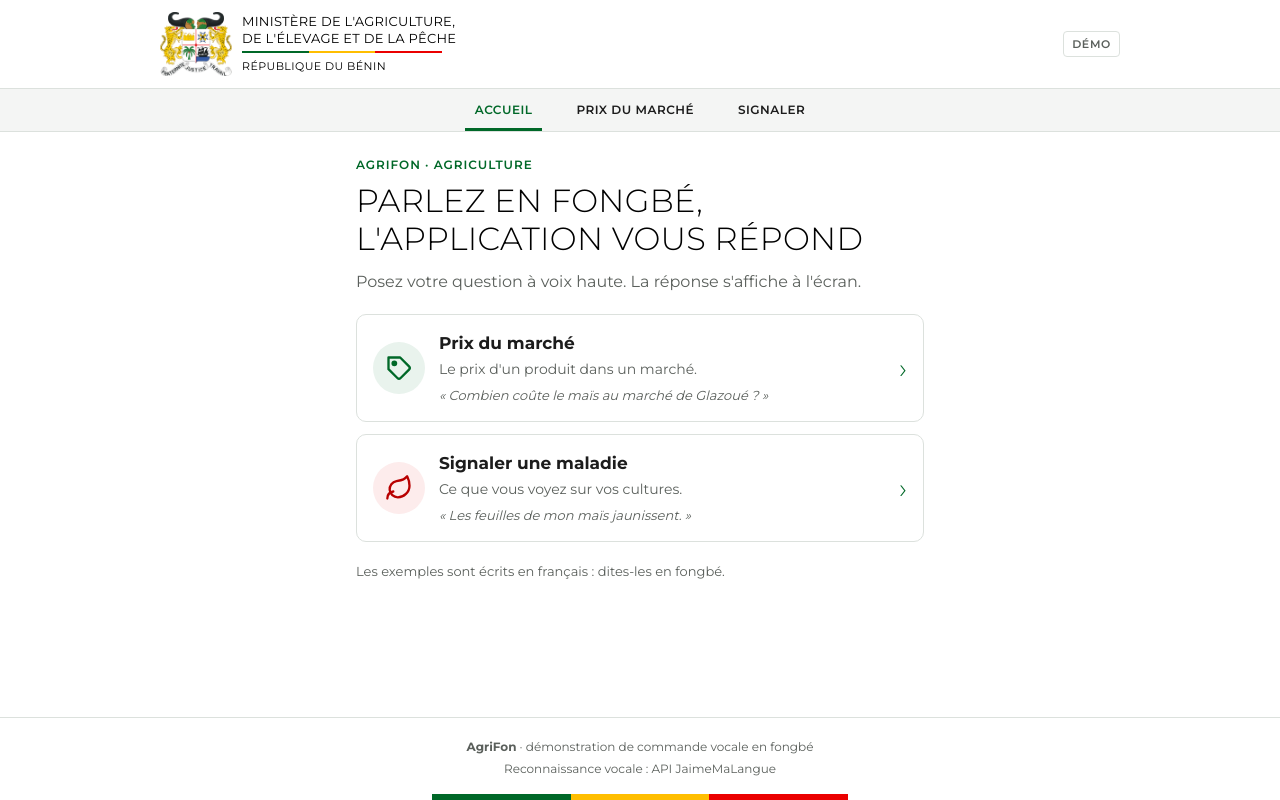
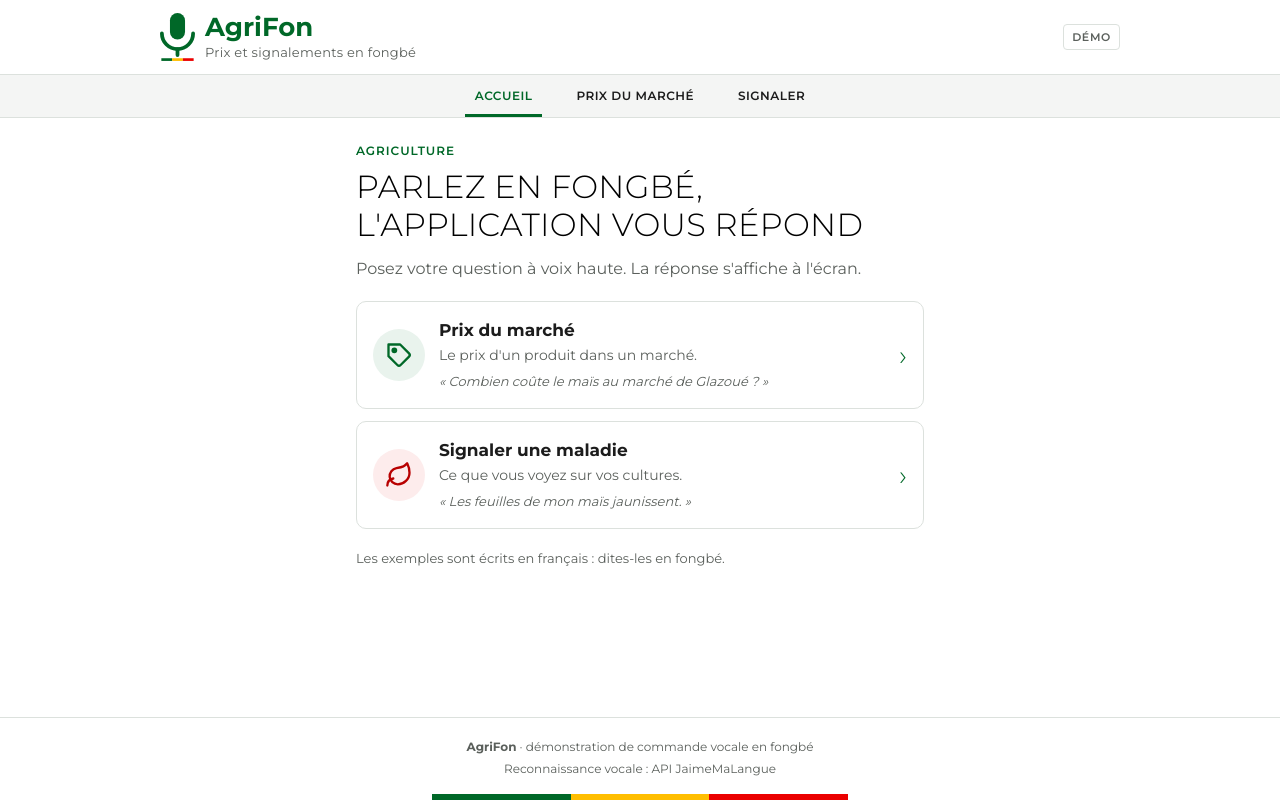
Before and after one commit to Magloire04/demo_agriculture, a website with bundled scripts: page public/index.html in a window 1280 px wide. Built offline with nearby package versions, Linux system fonts and the light colour scheme; files whose address does not match are found by name.

Commit message:
feat(pwa): show agrifon logo and name instead of the coat of arms
The header now uses the microphone of the app icon with the tricolour
band, followed by the AgriFon name. The coat of arms and the ministry
label are removed.

```diff
--- a/public/css/app.css
+++ b/public/css/app.css
@@ -86,7 +86,7 @@ a {
   background: linear-gradient(to right, var(--vert) 0 33.34%, var(--jaune) 33.34% 66.67%, var(--rouge) 66.67% 100%);
 }
 
-/* ---------- En-tête : logotype (armoiries + libellé + bande + pays) ---------- */
+/* ---------- En-tête : logo AgriFon (micro + bande tricolore) et nom ---------- */
 
 .entete {
   padding: 12px 16px;
@@ -111,35 +111,30 @@ a {
   text-decoration: none;
 }
 
-.logo-armoiries {
+.logo-marque {
   flex: none;
-  width: 58px;
+  width: 30px;
   height: auto;
 }
 
 .logo-texte {
   display: flex;
   flex-direction: column;
-  gap: 5px;
+  gap: 2px;
 }
 
-.logo-institution {
+.logo-nom {
+  font-size: 1.375rem;
+  font-weight: 700;
+  line-height: 1.1;
+  color: var(--vert);
+}
+
+.logo-devise {
   font-size: 0.6875rem;
   line-height: 1.3;
   letter-spacing: 0.02em;
-  text-transform: uppercase;
-}
-
-.logo .bande {
-  width: 100%;
-  max-width: 200px;
-  height: 2px;
-}
-
-.logo-pays {
-  font-size: 0.625rem;
-  letter-spacing: 0.04em;
-  text-transform: uppercase;
+  color: var(--texte-doux);
 }
 
 .etiquette-demo {
@@ -1028,16 +1023,16 @@ select {
 }
 
 @media (min-width: 720px) {
-  .logo-armoiries {
-    width: 72px;
+  .logo-marque {
+    width: 35px;
   }
 
-  .logo-institution {
-    font-size: 0.8125rem;
+  .logo-nom {
+    font-size: 1.625rem;
   }
 
-  .logo-pays {
-    font-size: 0.6875rem;
+  .logo-devise {
+    font-size: 0.8125rem;
   }
 
   .navigation ul {
--- a/public/index.html
+++ b/public/index.html
@@ -17,12 +17,11 @@
 
   <header class="entete">
     <div class="entete-interieur">
-      <a class="logo" href="#/" aria-label="Accueil, Ministère de l'Agriculture, de l'Élevage et de la Pêche, République du Bénin">
-        <img class="logo-armoiries" src="img/armoiries.png" alt="" width="320" height="283">
+      <a class="logo" href="#/" aria-label="AgriFon, accueil">
+        <img class="logo-marque" src="img/logo-agrifon.svg" alt="" width="35" height="50">
         <span class="logo-texte" aria-hidden="true">
-          <span class="logo-institution">Ministère de l'Agriculture,<br>de l'Élevage et de la Pêche</span>
-          <span class="bande"></span>
-          <span class="logo-pays">République du Bénin</span>
+          <span class="logo-nom">AgriFon</span>
+          <span class="logo-devise">Prix et signalements en fongbé</span>
         </span>
       </a>
       <span class="etiquette-demo">Démo</span>
@@ -42,7 +41,7 @@
   <main id="contenu" tabindex="-1">
 
     <section data-vue="accueil" aria-labelledby="titre-accueil">
-      <p class="surtitre">AgriFon · Agriculture</p>
+      <p class="surtitre">Agriculture</p>
       <h1 class="accroche" id="titre-accueil">Parlez en fongbé, l'application vous répond</h1>
       <p class="sous-accroche">Posez votre question à voix haute. La réponse s'affiche à l'écran.</p>
 
--- a/public/sw.js
+++ b/public/sw.js
@@ -1,7 +1,7 @@
 // Service worker : garde l'interface en cache pour qu'elle s'ouvre même sans réseau.
 // Les appels à l'API (/api/...) passent toujours par le réseau.
 
-const CACHE = 'agrifon-v1';
+const CACHE = 'agrifon-v2';
 const FICHIERS = [
   './',
   'index.html',
@@ -13,7 +13,7 @@ const FICHIERS = [
   'js/dom.js',
   'js/enregistreur.js',
   'js/conseiller.js',
-  'img/armoiries.png',
+  'img/logo-agrifon.svg',
   'icons/icone.svg',
   'icons/icone-192.png',
   'fonts/montserrat-latin-300-normal.woff2',
```
Also changed, not shown: public/conseiller.html (+4 -5 lines), public/img/armoiries.png (deleted), public/img/logo-agrifon.svg (added).
